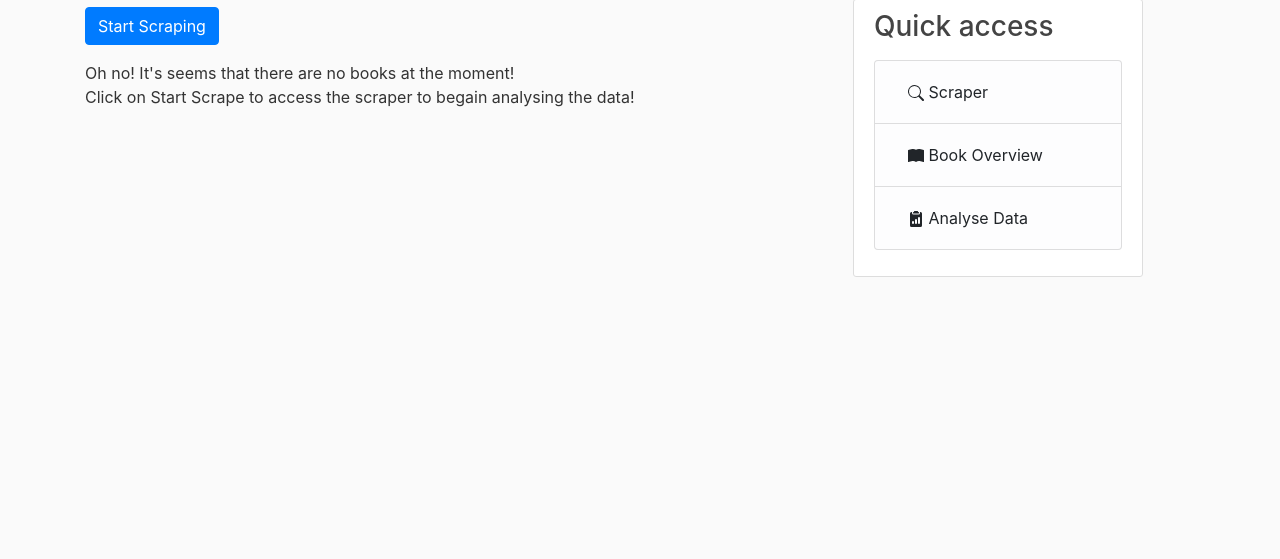
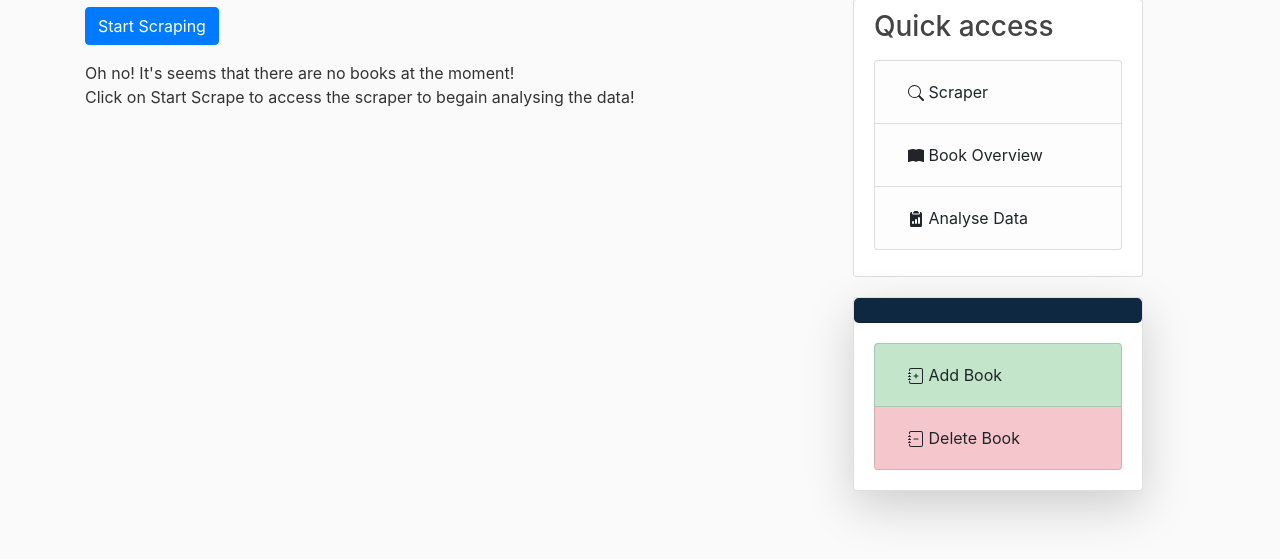
Before and after one commit to ScriptTinker/ETLBooks, a Flask app: page /overview in a window 1280 px wide. Shown: the part 81-640 px from the top of the page. Run offline with Flask 3, Linux system fonts and the light colour scheme; data that the repository does not hold is empty; parts of the project's set-up code (start-up, migrations or seed data) failed here and were passed over.

Commit message:
Made futher front-end changes, made first istance of CRUD operation on books overview

```diff
--- a/ETLBooks_flask/forms.py
+++ b/ETLBooks_flask/forms.py
@@ -60,6 +60,8 @@ class BookForm(FlaskForm):
                          validators=[DataRequired()])
     image = FileField("Book cover", validators=[FileAllowed(["jpg","png"])])
 
+    submit= SubmitField("Add Book")
+
 class RequestResetForm(FlaskForm):
     email = StringField("Email",
                         validators = [DataRequired(),Email()])
--- a/ETLBooks_flask/routes.py
+++ b/ETLBooks_flask/routes.py
@@ -1,6 +1,6 @@
 from flask import render_template,url_for,flash,redirect,request,jsonify, session
 from ETLBooks_flask.models import User,Book,Progress
-from ETLBooks_flask.forms import RegistrationForm, LoginForm, UpdateAccountForm, RequestResetForm, ResetPasswordForm
+from ETLBooks_flask.forms import RegistrationForm, LoginForm, UpdateAccountForm, RequestResetForm, ResetPasswordForm, BookForm
 from ETLBooks_flask import app,db,bycrypt,mail
 from flask_mail import Message
 from flask_login import login_user,current_user,logout_user,login_required
@@ -49,10 +49,6 @@ This is just a demo to implement a logging system with certain roles where the a
 access all the features while operators could only add books,remove etc...
 There is a version without logging for easier access
 The email and password for the main admin would be admin@test.com and admin respectively
-
-REMEMBER THAT YOU JUST REWRITE THE CODE TO DEBUG IT
-YOU REMOVED LOGINGS,TEMPLATES AND MUST ADD A WAY TO UPDATE THE IFRAMES OF THE DATA IN A DYNAMIC WAY!!!!
-YOU MUST LEARN JS YOU FUCKING IDIOT
 """
 
 @app.route("/logout")
@@ -140,7 +136,8 @@ def books():
 
 @app.route("/book/new")
 def new_book():
-    pass
+    form = BookForm()
+    return render_template("new_book.html",form=form, title= "Add Book")
 
 @app.route("/book/delete")
 def delete_book():
--- a/ETLBooks_flask/templates/layout3.html
+++ b/ETLBooks_flask/templates/layout3.html
@@ -94,6 +94,45 @@
                     </ul>
                   </p>
                 </div>
+                {% if title == "Overview" %}
+                  <div class="card shadow-lg">
+                    <div class="card-header bg-steel rounded-lg">
+                    </div>
+                    <div class="card-body">
+                      <div class="row">
+                        <div class="col">
+                          <ul class="list-group">
+                            <li class="list-group-item list-group-item-success">
+                              <a href="{{url_for('new_book')}}">
+                                <button class="btn">
+                                  <svg xmlns="http://www.w3.org/2000/svg" width="16" height="16" fill="currentColor" class="bi bi-journal-plus" viewBox="0 0 16 16">
+                                    <path fill-rule="evenodd" d="M8 5.5a.5.5 0 0 1 .5.5v1.5H10a.5.5 0 0 1 0 1H8.5V10a.5.5 0 0 1-1 0V8.5H6a.5.5 0 0 1 0-1h1.5V6a.5.5 0 0 1 .5-.5"/>
+                                    <path d="M3 0h10a2 2 0 0 1 2 2v12a2 2 0 0 1-2 2H3a2 2 0 0 1-2-2v-1h1v1a1 1 0 0 0 1 1h10a1 1 0 0 0 1-1V2a1 1 0 0 0-1-1H3a1 1 0 0 0-1 1v1H1V2a2 2 0 0 1 2-2"/>
+                                    <path d="M1 5v-.5a.5.5 0 0 1 1 0V5h.5a.5.5 0 0 1 0 1h-2a.5.5 0 0 1 0-1zm0 3v-.5a.5.5 0 0 1 1 0V8h.5a.5.5 0 0 1 0 1h-2a.5.5 0 0 1 0-1zm0 3v-.5a.5.5 0 0 1 1 0v.5h.5a.5.5 0 0 1 0 1h-2a.5.5 0 0 1 0-1z"/>
+                                  </svg>
+                                  Add Book
+                                </button>
+                              </a>
+                            </li>
+                            <li class="list-group-item list-group-item-danger">
+                              <a href="#">
+                                <button class="btn">
+                                  <svg xmlns="http://www.w3.org/2000/svg" width="16" height="16" fill="currentColor" class="bi bi-journal-minus" viewBox="0 0 16 16">
+                                    <path fill-rule="evenodd" d="M5.5 8a.5.5 0 0 1 .5-.5h4a.5.5 0 0 1 0 1H6a.5.5 0 0 1-.5-.5"/>
+                                    <path d="M3 0h10a2 2 0 0 1 2 2v12a2 2 0 0 1-2 2H3a2 2 0 0 1-2-2v-1h1v1a1 1 0 0 0 1 1h10a1 1 0 0 0 1-1V2a1 1 0 0 0-1-1H3a1 1 0 0 0-1 1v1H1V2a2 2 0 0 1 2-2"/>
+                                    <path d="M1 5v-.5a.5.5 0 0 1 1 0V5h.5a.5.5 0 0 1 0 1h-2a.5.5 0 0 1 0-1zm0 3v-.5a.5.5 0 0 1 1 0V8h.5a.5.5 0 0 1 0 1h-2a.5.5 0 0 1 0-1zm0 3v-.5a.5.5 0 0 1 1 0v.5h.5a.5.5 0 0 1 0 1h-2a.5.5 0 0 1 0-1z"/>
+                                  </svg>
+                                  Delete Book
+                                </button>
+                              </a>
+                            </li>
+                          </ul>
+                        </div>
+                      </div>
+                    </div>
+                  </div>
+                  {% endif %}
+                </div>
               </div>
           </main>
         <script src="https://code.jquery.com/jquery-3.4.1.slim.min.js" integrity="sha384-J6qa4849blE2+poT4WnyKhv5vZF5SrPo0iEjwBvKU7imGFAV0wwj1yYfoRSJoZ+n" crossorigin="anonymous"></script>
--- a/plotly_graphs.py
+++ b/plotly_graphs.py
@@ -26,6 +26,8 @@ with app.app_context():
     #Cleaning Data!
     books = Book.query.distinct(Book.name).all()
     books_data = [book.__dict__ for book in books]
+    for book in books_data:
+        book.pop('_sa_instance_state')
     #Cleaning Data!
 
     """
@@ -33,8 +35,6 @@ with app.app_context():
     was somewhat hard to filter in pandas....
 
     """
-    print(books,books_data)
-
     if not books_data:
         dash_composition.layout= html.Div(
         children=[
```
Also changed, not shown: ETLBooks_flask/templates/create_post.html (deleted, +0 -43 lines), ETLBooks_flask/templates/new_book.html (added, +87 -0 lines).
